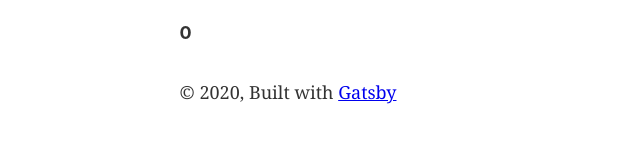
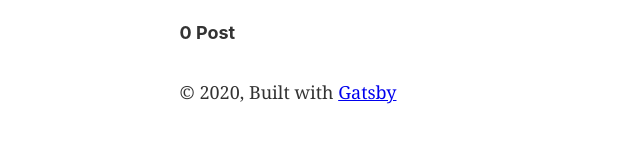
Before and after one commit to manenigma/new-gatby-blog, a Gatsby site: page / in a window 1280 px wide. Shown: the part 170-312 px from the top of the page, 0-640 px from the left. Built offline with nearby package versions, Linux system fonts and the light colour scheme; Gatsby itself is replaced by a stand-in of ours.

Commit message:
added word Post

```diff
--- a/src/pages/index.js
+++ b/src/pages/index.js
@@ -20,7 +20,7 @@ export default ({ data }) => (
     <SEO title="Home" />
     <div>
       <h1>Man's ATTHAKORN</h1>
-      <h4>{data.allMarkdownRemark.totalCount}</h4>
+      <h4>{data.allMarkdownRemark.totalCount} Post</h4>
       {data.allMarkdownRemark.edges.map(({ node }) => (
         <div key={node.id}>
           <BlogLink to={node.fields.slug}>
```
